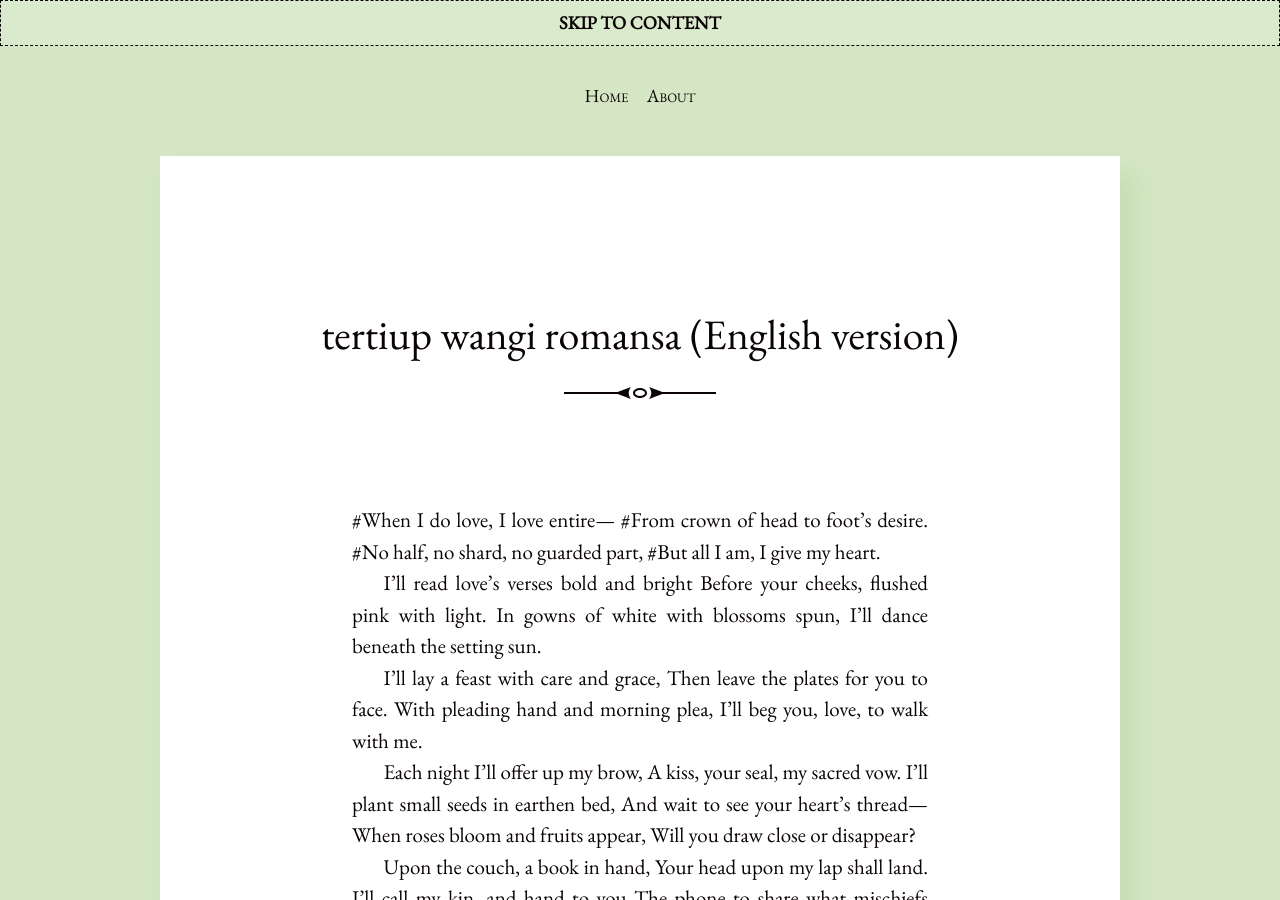
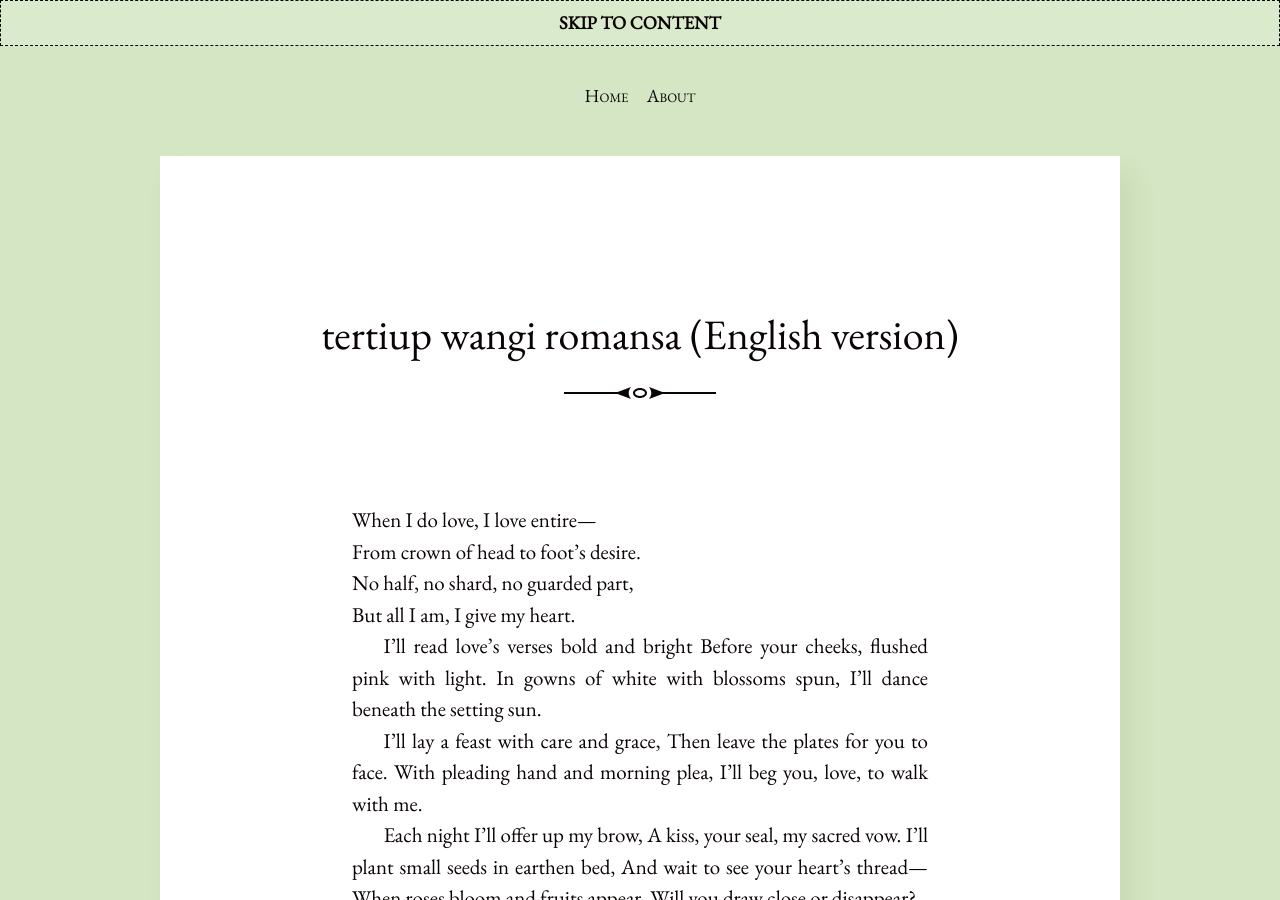
Before and after one commit to ayukaryana/ayukaryana.github.io, a Jekyll site: the page built from _posts/2025-04-26-tertiup-wangi-romansa.md, in a window 1280 px wide and 900 px high. Built offline with Jekyll 4.4.1, drawn with Linux system fonts in a browser that asks for light colours.

```diff
--- a/_posts/2025-04-26-tertiup-wangi-romansa.md
+++ b/_posts/2025-04-26-tertiup-wangi-romansa.md
@@ -6,10 +6,10 @@ author: "Maryam Medina, translated by ChatGPT"
 categories: literature
 ---
 
-#When I do love, I love entire—
-#From crown of head to foot’s desire.
-#No half, no shard, no guarded part,
-#But all I am, I give my heart.
+When I do love, I love entire—<br>
+From crown of head to foot’s desire.<br>
+No half, no shard, no guarded part,<br>
+But all I am, I give my heart.<br>
 
 I’ll read love’s verses bold and bright
 Before your cheeks, flushed pink with light.
```
